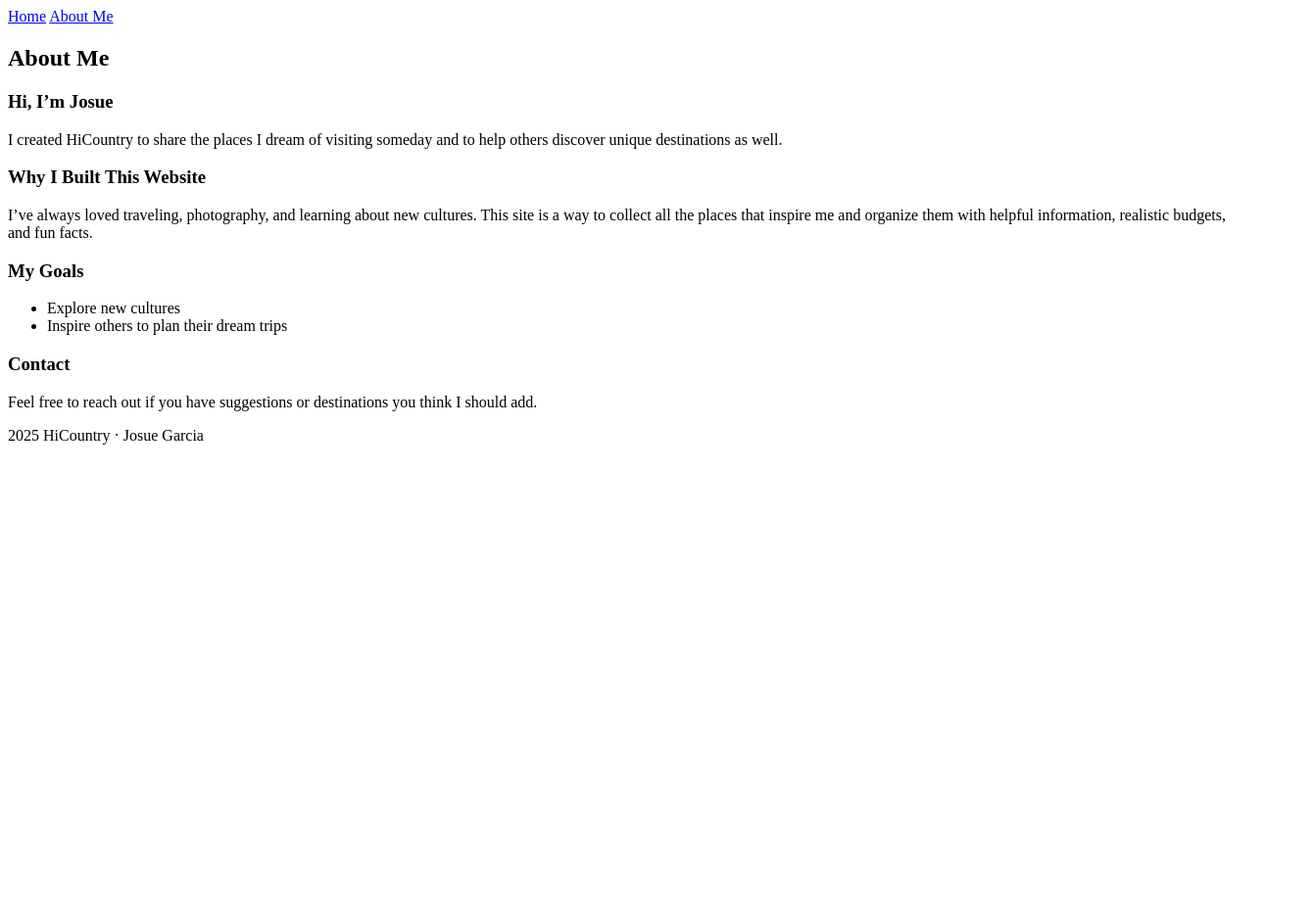
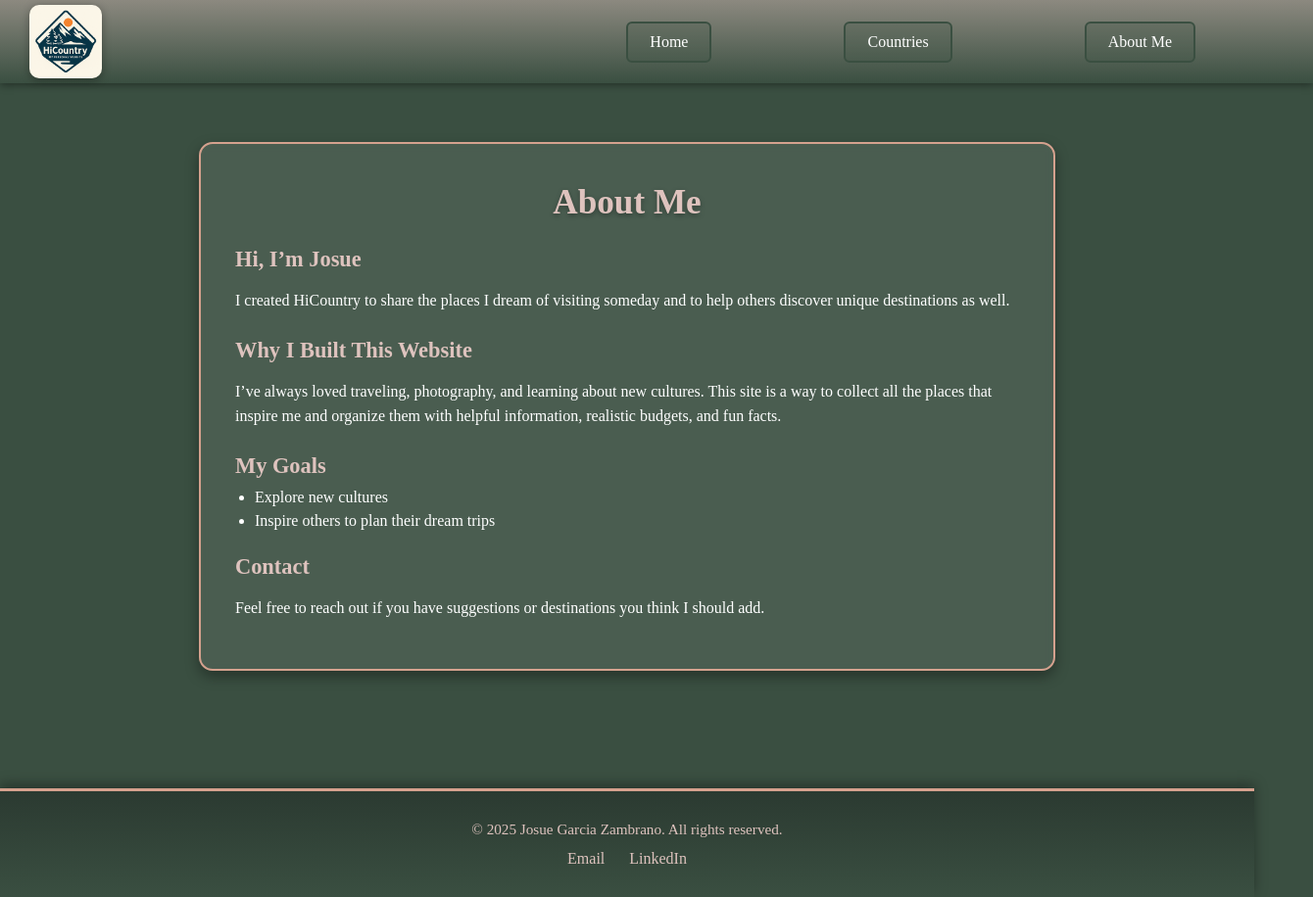
Before and after one commit to JosueGarciaZ/wdd130-project-garcia, a plain HTML site: page about_me.html in a window 1280 px wide. Shown: the whole page at 98% size, 1340 px wide, since content can reach past the window. Before the commit the page ends 800 px from the top, so only its background shows below. Drawn offline with Linux system fonts and the light colour scheme.

Commit message:
Implement About Me Page & Add Supporting CSS Styles

```diff
--- a/about_me.html
+++ b/about_me.html
@@ -4,18 +4,21 @@
   <meta charset="UTF-8" />
   <meta name="viewport" content="width=device-width, initial-scale=1.0" />
   <title>HiCountry | About Me</title>
-  <link rel="stylesheet" href="style/styles.css" />
+  <link rel="stylesheet" href="style/style.css" />
 </head>
 <body>
-  <header>
-    <nav>
-      <a href="index.html">Home</a>
-      <a href="about.html">About Me</a>
-    </nav>
-  </header>
+  <!-- Same nav as index.html -->
+  <nav>
+    <img src="images/hicountry_logo.png" alt="HiCountry Logo">
+    <div class="nav_links">
+      <a href="index.html" title="home">Home</a>
+      <a href="countries.html" title="countries">Countries</a>
+      <a href="about_me.html" title="about_me">About Me</a>
+    </div>
+  </nav>
 
-  <main>
-    <section class="about">
+  <main class="about-main">
+    <section class="about-card">
       <h2>About Me</h2>
 
       <h3>Hi, I’m Josue</h3>
@@ -46,7 +49,11 @@
   </main>
 
   <footer>
-    <p>2025 HiCountry · Josue Garcia</p>
+    <p>© 2025 Josue Garcia Zambrano. All rights reserved.</p>
+    <div class="footer-links">
+      <a href="#">Email</a>
+      <a href="#" target="_blank">LinkedIn</a>
+    </div>
   </footer>
 </body>
 </html>
--- a/style/style.css
+++ b/style/style.css
@@ -189,3 +189,68 @@ footer p {
     color: white;
     text-shadow: 0 0 8px rgba(255,255,255,0.5);
 }
+
+
+
+
+
+
+
+
+
+
+/* ---------- ABOUT PAGE ---------- */
+
+.about-main {
+    min-height: calc(100vh - 85px - 120px);
+    display: flex;
+    justify-content: center;
+    align-items: flex-start;
+    padding: 60px 20px;
+    box-sizing: border-box;
+}
+
+.about-card {
+    background: #ffffff15;
+    border: 2px solid #D5A18E;
+    border-radius: 14px;
+    padding: 40px 35px;
+    max-width: 800px;
+    width: 100%;
+    margin: 0 auto;
+    box-shadow: 0 6px 14px rgba(0, 0, 0, 0.35);
+    backdrop-filter: blur(4px);
+    color: white;
+}
+
+.about-card h2 {
+    text-align: center;
+    color: #DEC3BE;
+    font-size: 2.2rem;
+    margin-top: 0;
+    margin-bottom: 20px;
+    text-shadow: 0 2px 5px rgba(0,0,0,0.35);
+}
+
+.about-card h3 {
+    color: #DEC3BE;
+    margin-top: 25px;
+    margin-bottom: 10px;
+    font-size: 1.4rem;
+}
+
+.about-card p {
+    line-height: 1.6;
+    font-size: 1rem;
+    margin-bottom: 10px;
+}
+
+.about-card ul {
+    list-style: disc;
+    padding-left: 20px;
+    margin-top: 8px;
+}
+
+.about-card li {
+    margin-bottom: 6px;
+}
```
